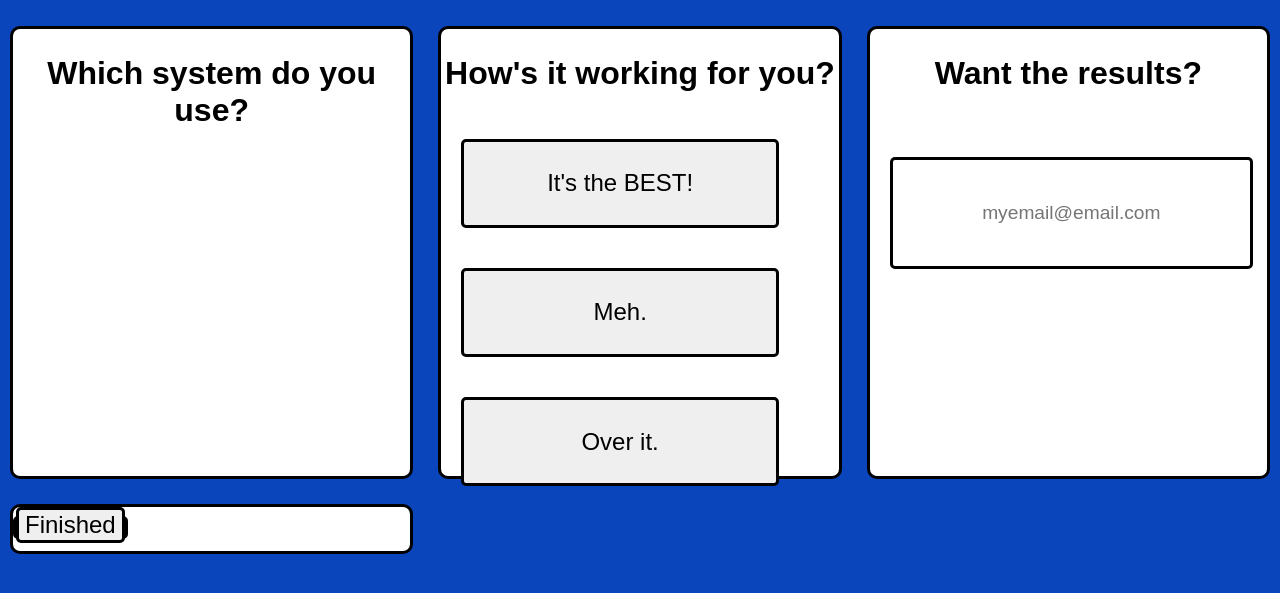
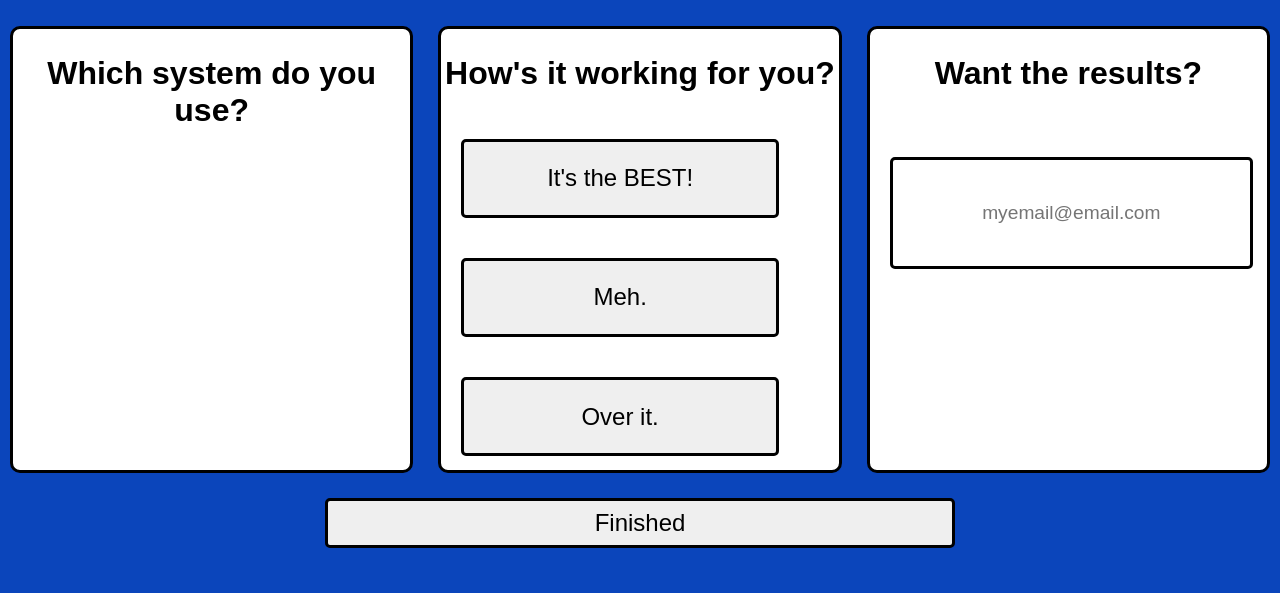
Before and after one commit to emrmason/SR-GFOA-2025, a Node server app: page / in a window 1280 px wide. Shown: the top 593 px of the page. Run offline with Node 20, Linux system fonts and the light colour scheme; data that the repository does not hold is empty; some libraries are stand-ins or nearby versions.

Commit message:
Lots of changes, trying to get the onclick stuff working (it's not working yet)

```diff
--- a/app.js
+++ b/app.js
@@ -29,13 +29,8 @@ app.get("/", async (req, res) => {
       for (x in data) {
         obj = data[x];
         sys = obj.system;
-        list += "<li onclick='userSelect()>";
-        list +=
-          "<label for='sys-name' class='q1'  name=" +
-          sys +
-          "/>" +
-          sys +
-          "</li>";
+        list += "<li>";
+        list += "<label for='#' class='q1'  name=" + sys + "/>" + sys + "</li>";
         x += 1;
       }
       list += "</ul>";
--- a/public/survey.js
+++ b/public/script.js
@@ -5,13 +5,12 @@ document.querySelectorAll("#q1 li").forEach((item) => {
     });
     this.style.backgroundColor = "#0b45bb";
     this.style.color = "white";
+    this.classList.add("selected");
   });
 });
 
 document.querySelectorAll("#q2 .q2-btn").forEach((button) => {
-  button.addEventListener("click", function (event) {
-    event.preventDefault(); // Prevent form submission on button click
-
+  button.addEventListener("click", function () {
     // Remove active state from other buttons
     document.querySelectorAll("#q2 .q2-btn").forEach((btn) => {
       btn.style.backgroundColor = "gray";
@@ -19,6 +18,8 @@ document.querySelectorAll("#q2 .q2-btn").forEach((button) => {
 
     // Highlight selected button
     this.style.backgroundColor = "#0b45bb";
+    this.style.color = "white";
+    this.classList.add("selected");
   });
 });
 
--- a/public/styles.css
+++ b/public/styles.css
@@ -2,8 +2,6 @@
   --primary-text: black;
   --primary-background: white;
   --sr-blue: #0b45bb;
-  --light-red: #b8111c;
-  --dark-red: #780000;
   --body-font: Arial, sans-serif;
 }
 
@@ -26,7 +24,9 @@ h2 {
   text-align: center;
 }
 
-div {
+#q1,
+#q2,
+#q3 {
   background-color: var(--primary-background);
   border: 3px solid var(--primary-text);
   border-radius: 10px;
@@ -66,6 +66,9 @@ div {
 #q2 {
   grid-column: 2;
   grid-row: 1;
+  display: block;
+  justify-content: center;
+  align-content: center;
 }
 
 #q3 {
@@ -73,10 +76,17 @@ div {
   grid-row: 1;
 }
 
+#q4 {
+  grid-column: 1 / span 3;
+  display: flex;
+  justify-content: center;
+  align-content: center;
+}
+
 .q2-btn {
   font-size: 1.5em;
   font-family: var(--body-font);
-  height: 20%;
+  height: 18%;
   width: 80%;
   margin: 5%;
   padding: 5%;
@@ -86,21 +96,16 @@ div {
 
 .q2-btn:hover,
 .q3-btn:hover,
+.q4-btn:hover,
 li:hover {
-  opacity: 0.5;
+  background-color: #0b45bb;
+  color: white;
+  width: 80%;
 }
 
-button:active {
-  border: 5px solid var(--dark-red);
-}
-
-label {
+li {
   font-family: var(--body-font);
   font-size: 1.2em;
-}
-
-.form-field {
-  margin: 5px auto;
 }
 
 #survey_email {
@@ -125,20 +130,19 @@ label {
   border-radius: 5px;
 }
 
-#done {
+#q4 {
   grid-column: 1/4;
   grid-row: 2;
-  width: 100%;
-  height: 100px;
-  background-color: var(--primary-background);
+  /* background-color: var(--primary-background);
   border: 3px solid var(--primary-text);
-  border-radius: 5px;
+  border-radius: 5px; */
 }
 
-.done-btn {
+.q4-btn {
   text-align: center;
   font-size: 1.5em;
   font-family: var(--body-font);
+  width: 50%;
   border: 3px solid var(--primary-text);
   border-radius: 5px;
 }
--- a/views/index.ejs
+++ b/views/index.ejs
@@ -4,10 +4,10 @@
     <meta charset="UTF-8" />
     <meta name="viewport" content="width=device-width, initial-scale=1.0" />
     <link rel="stylesheet" href="/styles.css" />
+    <script src="/public/script.js"></script>
     <title>SoftResources 2025 GFOA Survey</title>
   </head>
   <body>
-    <!-- <h1>SoftResources GFOA 2025 Survey</h1> -->
     <section class="form-container">
       <form class="form" id="survey-form" action="/submit" method="POST">
         <div id="q1">
@@ -16,11 +16,15 @@
         </div>
         <div id="q2">
           <h2>How's it working for you?</h2>
-          <button class="q2-btn" id="like-it" value="love">
+          <button class="q2-btn" id="like-it" value="love" type="button">
             It's the BEST!
           </button>
-          <button class="q2-btn" id="meh" value="meh">Meh.</button>
-          <button class="q2-btn" id="over-it" value="hate">Over it.</button>
+          <button class="q2-btn" id="meh" value="meh" type="button">
+            Meh.
+          </button>
+          <button class="q2-btn" id="over-it" value="hate" type="button">
+            Over it.
+          </button>
         </div>
         <div id="q3">
           <h2>Want the results?</h2>
@@ -35,9 +39,7 @@
           />
         </div>
         <div id="q4">
-          <span id="done">
-            <button class="done-btn" id="submit">Finished</button>
-          </span>
+          <button class="q4-btn" id="submit" type="submit">Finished</button>
         </div>
       </form>
     </section>
```
